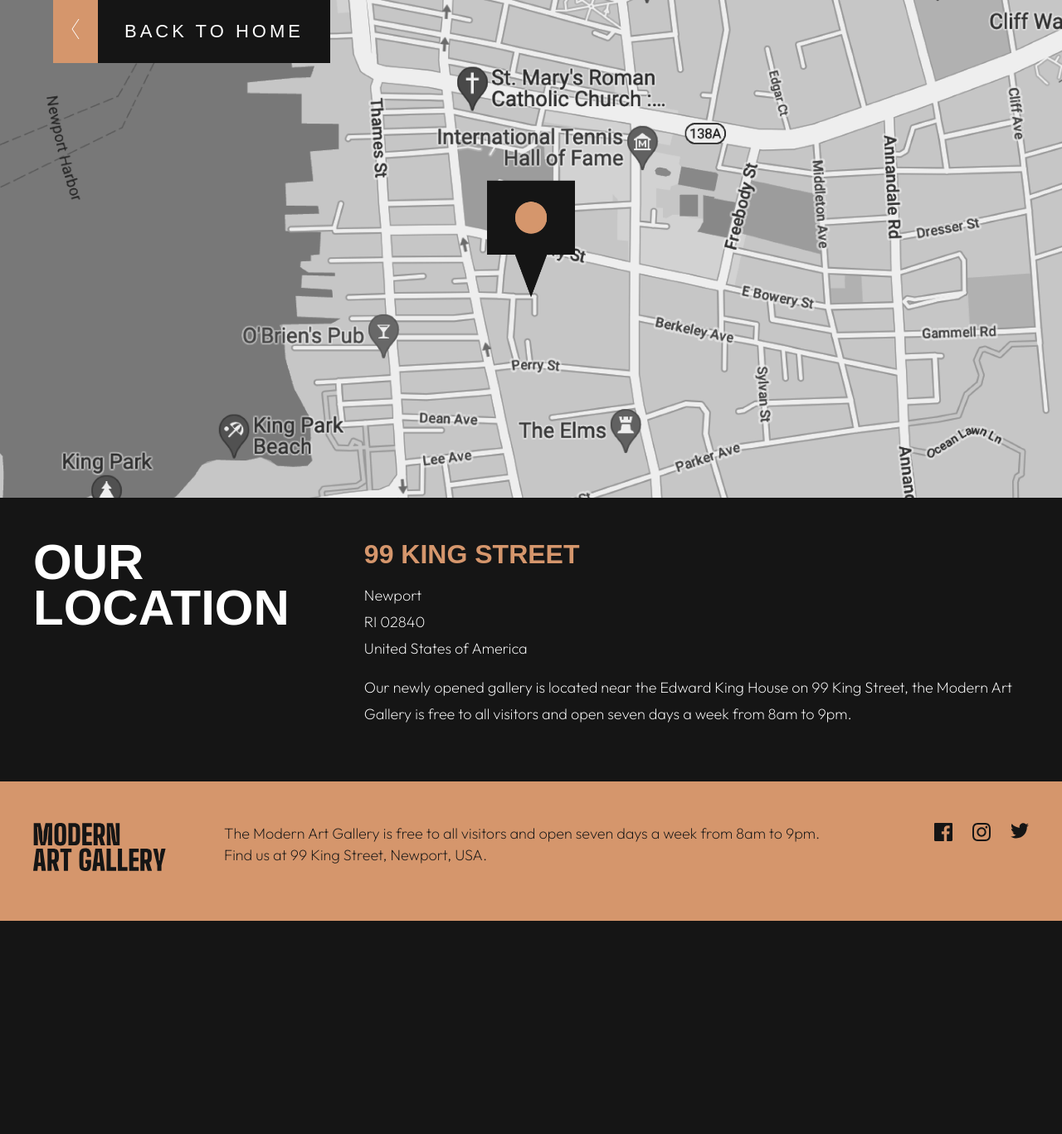
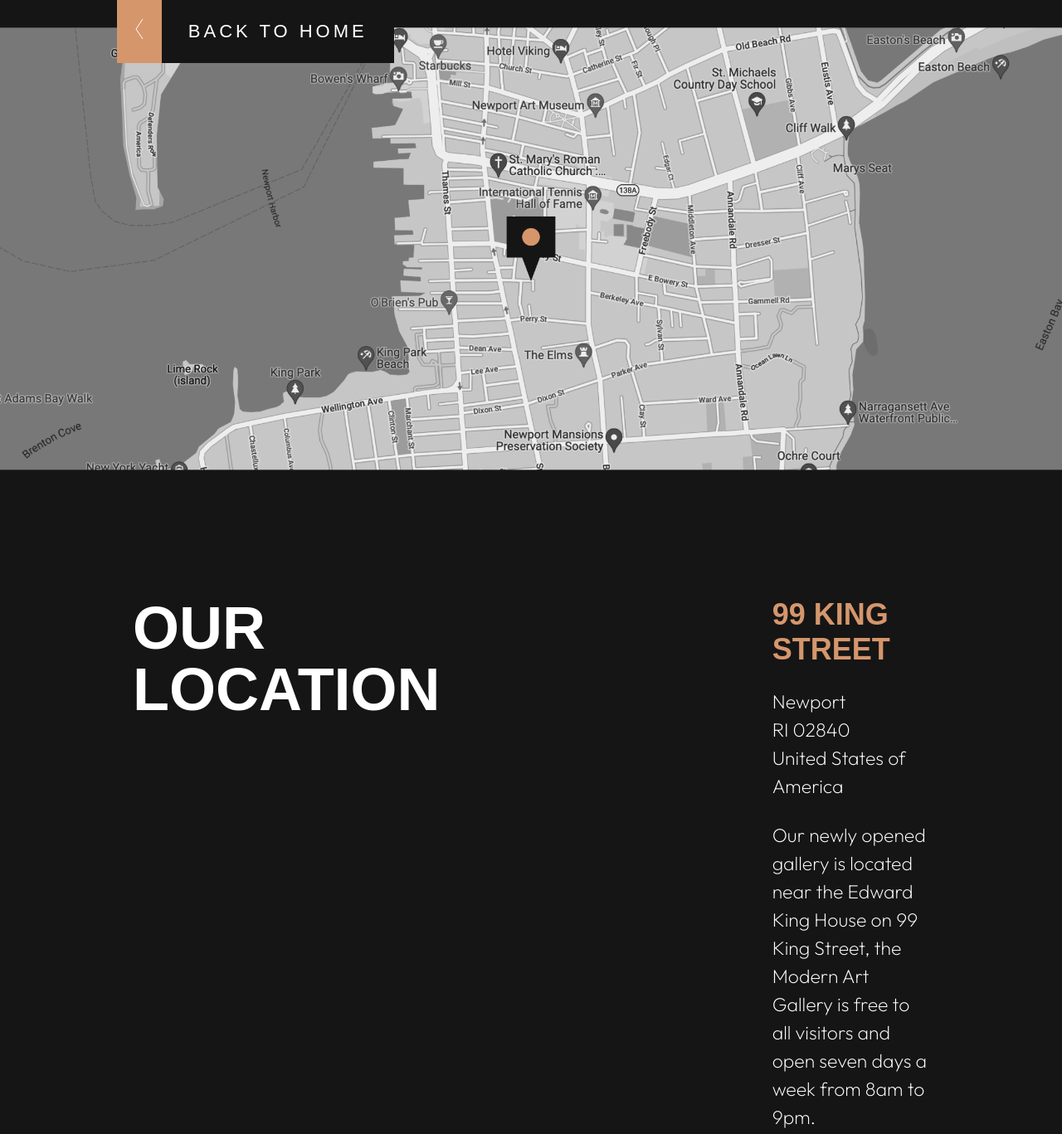
Before and after one commit to JuanAntonioPR/Entregable3, a website built with Vite: page location.html in a window 1280 px wide. Shown: the top 1367 px of the page at 83% size. Before the commit the page ends 1110 px from the top, so only its background shows below. Built offline with nearby package versions, Linux system fonts and the light colour scheme; a web font is replaced by a local one.

Commit message:
estilos del location.html en su versión desktop y correción de pequeños errores

```diff
--- a/sass/layout/_footer.scss
+++ b/sass/layout/_footer.scss
@@ -18,7 +18,7 @@
     @include ab.breakpoint(desktop) {
         gap: 100px;
         padding: 100px 160px;
-        }
+    }
 
     img {
         width: 25%;
@@ -88,11 +88,12 @@
         gap: 70px;
         align-items: flex-start;
         padding: 50px 40px 60px 40px;
-        }
+    }
 
     @include ab.breakpoint(desktop) {
-
-      }
+        gap: 100px;
+        padding: 100px 160px;
+    }
 
     img {
         width: 25%;
@@ -100,11 +101,22 @@
         @include ab.breakpoint(tablet) {
             width: 15%;
         }
+
+        @include ab.breakpoint(desktop) {
+            width: 25%;
+        }
     }
 
     .description_footer {
         @include ab.breakpoint(tablet) {
             margin-right: 50px;
+        }
+
+        @include ab.breakpoint(desktop) {
+            margin-left: 40px;
+            margin-right: 120px;
+            font-size: ab.$bodyM;
+            line-height: 34px;
         }
     }
 
@@ -128,6 +140,10 @@
             @include ab.breakpoint(tablet) {
                 width: 22px;
             }
+
+            @include ab.breakpoint(desktop) {
+                width: 26px;
+            }
         }
     }
 }
--- a/sass/style.scss
+++ b/sass/style.scss
@@ -408,6 +408,14 @@
                     width: 180%;
                     height: auto;
                 }
+
+                @include ab.breakpoint(desktop) {
+                    top: 50%;
+                    left: 50%;
+                    transform: translate(-50%, -50%);
+                    width: 100%;
+                    height: auto;
+                }
             }
 
             a {
@@ -421,6 +429,11 @@
                 @include ab.breakpoint(tablet) {
                     top: 0%;
                     left: 5%;
+                }
+
+                @include ab.breakpoint(tablet) {
+                    top: 0%;
+                    left: 11%;
                 }
 
                 &:hover {
@@ -460,6 +473,11 @@
                 @include ab.breakpoint(tablet) {
                     line-height: 55px;
                 }
+
+                @include ab.breakpoint(desktop) {
+                    font-size: ab.$headingL + 14px;
+                    line-height: 74px;
+                }
             }
 
             .adress__box2 {
@@ -471,11 +489,19 @@
                     gap: 15px;
                 }
 
+                @include ab.breakpoint(desktop) {
+                    gap: 25px;
+                }
+
                 h4 {
                     color: ab.$color-naranja;
 
                     @include ab.breakpoint(tablet) {
                         font-size: ab.$headingS - 4px;
+                    }
+
+                    @include ab.breakpoint(desktop) {
+                        font-size: ab.$headingS;
                     }
                 }
 
@@ -486,6 +512,11 @@
                     @include ab.breakpoint(tablet) {
                         font-size: ab.$bodyS;
                         line-height: 32px;
+                    }
+
+                    @include ab.breakpoint(desktop) {
+                        font-size: ab.$bodyM + 1px;
+                        line-height: 34px;
                     }
                 }
 
@@ -498,6 +529,11 @@
                         font-size: ab.$bodyS;
                         line-height: 32px;
                     }
+
+                    @include ab.breakpoint(tablet) {
+                        font-size: ab.$bodyM + 1px;
+                        line-height: 34px;
+                    }
                 }
             }
 
@@ -506,6 +542,12 @@
                 gap: 90px;
                 padding: 50px 40px;
             }
+
+            @include ab.breakpoint(desktop) {
+                flex-direction: row;
+                gap: 400px;
+                padding: 120px 160px;
+            }
         }
     }
 }
```
